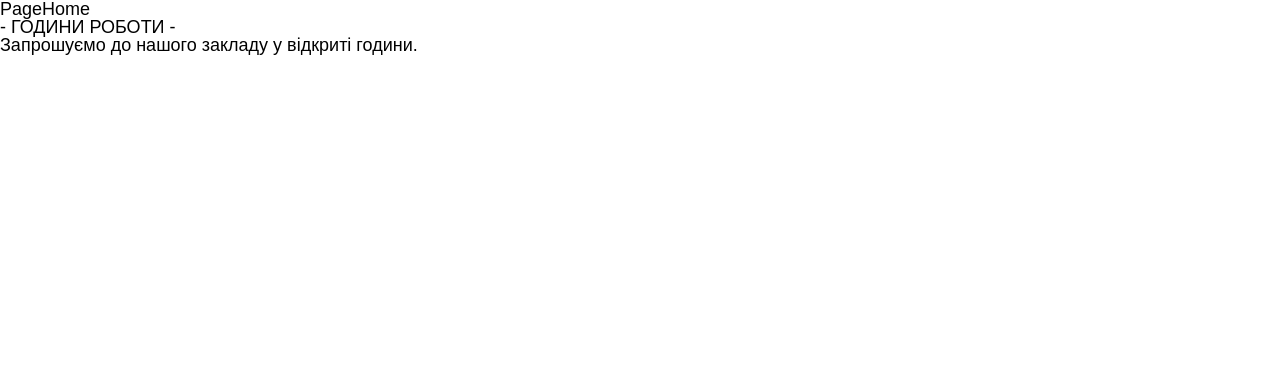
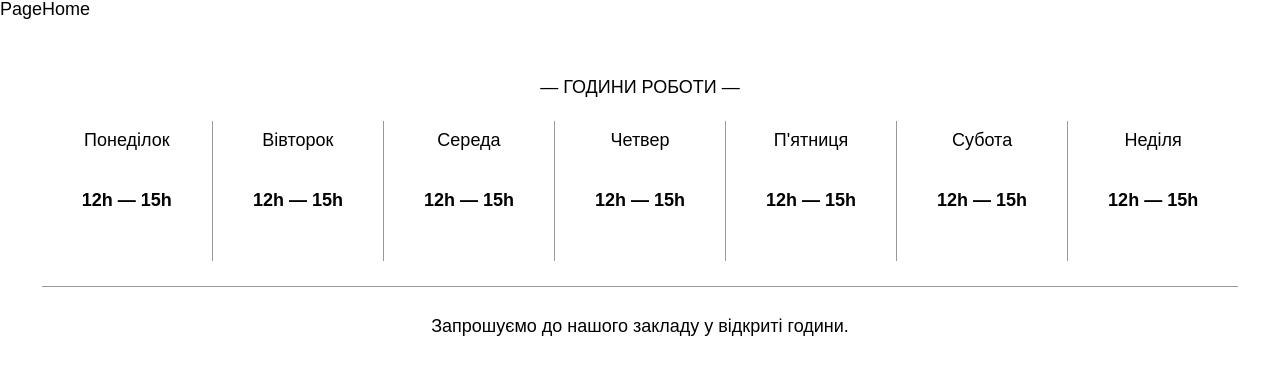
Before and after one commit to MEDOYED/restaurant-layout-template, a React (Vite) app: page / in a window 1280 px wide. Shown: the top 374 px of the page. Built offline with nearby package versions, Linux system fonts and the light colour scheme.

Commit message:
feat(ksectionOpeningHours): improve layout and style

```diff
--- a/src/widgets/SectionOpeningHours/SectionOpeningHours.module.scss
+++ b/src/widgets/SectionOpeningHours/SectionOpeningHours.module.scss
@@ -0,0 +1,36 @@
+.section {
+  display: flex;
+  flex-direction: column;
+  width: 100%;
+  align-items: center;
+  padding: 60px 0;
+
+  .list {
+    display: flex;
+    flex-direction: row;
+    padding: 25px 0;
+    border-bottom: 1px solid #999;
+
+    &__item {
+      display: flex;
+      flex-direction: column;
+      padding: 10px 40px;
+      border-right: 1px solid #999;
+      height: 140px;
+      align-items: center;
+
+      &:last-child {
+        border: none;
+      }
+
+      .hours {
+        margin: auto 0;
+        font-weight: 700;
+      }
+    }
+  }
+
+  .subtitle {
+    margin-top: 30px;
+  }
+}
--- a/src/widgets/SectionOpeningHours/SectionOpeningHours.tsx
+++ b/src/widgets/SectionOpeningHours/SectionOpeningHours.tsx
@@ -3,11 +3,42 @@ import s from "./SectionOpeningHours.module.scss";
 const SectionOpeningHours = () => {
   return (
     <section className={s.section}>
-      <h2 className={s.title}>- ГОДИНИ РОБОТИ -</h2>
+      <h2 className={s.title}>— ГОДИНИ РОБОТИ —</h2>
       <ul className={s.list}>
-        <li className={s.list__item}></li>
+        <li className={s.list__item}>
+          <span>Понеділок</span>
+          <span className={s.hours}>12h — 15h</span>
+        </li>
+
+        <li className={s.list__item}>
+          <span>Вівторок</span>
+          <span className={s.hours}>12h — 15h</span>
+        </li>
+
+        <li className={s.list__item}>
+          <span>Середа</span>
+          <span className={s.hours}>12h — 15h</span>
+        </li>
+        <li className={s.list__item}>
+          <span>Четвер</span>
+          <span className={s.hours}>12h — 15h</span>
+        </li>
+        <li className={s.list__item}>
+          <span>П'ятниця</span>
+          <span className={s.hours}>12h — 15h</span>
+        </li>
+        <li className={s.list__item}>
+          <span>Субота</span>
+          <span className={s.hours}>12h — 15h</span>
+        </li>
+        <li className={s.list__item}>
+          <span>Неділя</span>
+          <span className={s.hours}>12h — 15h</span>
+        </li>
       </ul>
-      <p>Запрошуємо до нашого закладу у відкриті години.</p>
+      <p className={s.subtitle}>
+        Запрошуємо до нашого закладу у відкриті години.
+      </p>
     </section>
   );
 };
```
Also changed, not shown: src/shared/styles/globals.scss (added), src/shared/styles/mixins.scss (added), src/shared/styles/variables.scss (added).
